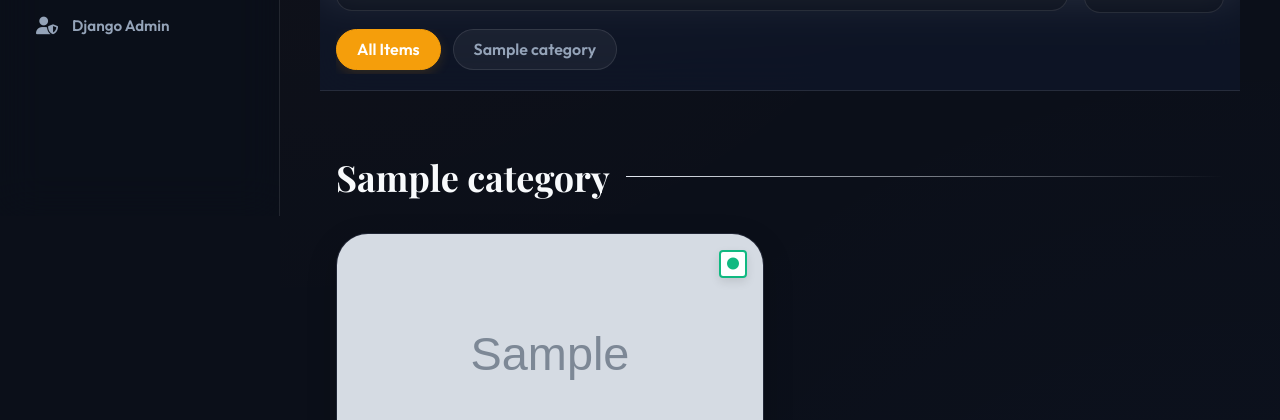
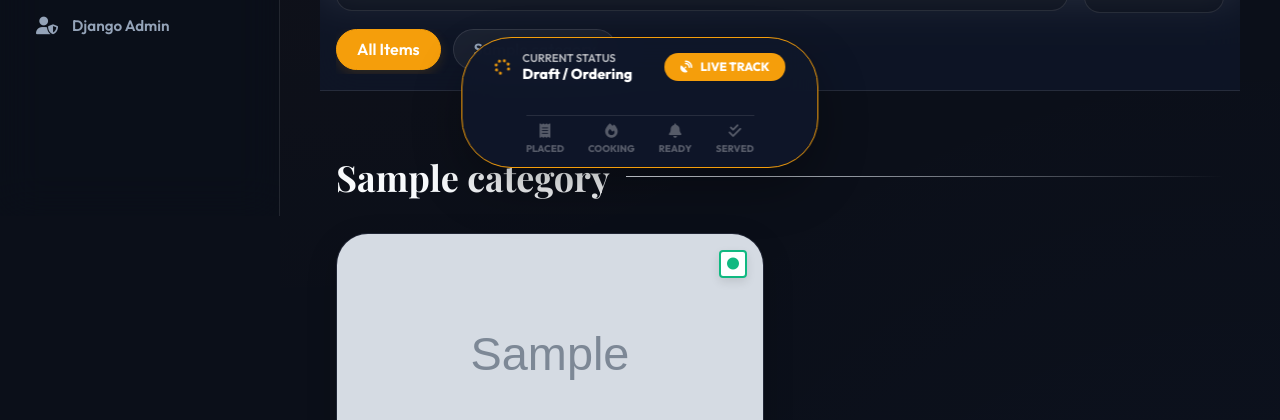
Before and after one commit to DarshanKaladiya/Python-Scripting, a Django app: page /menu/ in a window 1280 px wide. Shown: the part 600-1020 px from the top of the page. Run offline with Django 5.2, Linux system fonts and the light colour scheme; a user stored in the database is signed in; tables that the repository leaves empty hold one stand-in row (values such as "Sample post"); grey boxes marked "Sample" are stand-in pictures; parts of the project's set-up code (start-up, migrations or seed data) failed here and were passed over.

Commit message:
fix: tracking priority to prioritize new orders over stale session data

```diff
--- a/restaurant_pos/menu/views.py
+++ b/restaurant_pos/menu/views.py
@@ -32,23 +32,35 @@
         table_id = self.request.GET.get('table')
         active_order = None
 
-        # Priority 1: Table-based detection (Dine-in)
-        if table_id:
+        # Priority 1: UUID-based detection (Most explicit - from Redirect or Click)
+        order_uuid = self.request.GET.get('track')
+        if order_uuid:
+            active_order = Order.objects.filter(tracking_uuid=order_uuid).first()
+
+        # Priority 2: Table-based detection (Local context)
+        if not active_order and table_id:
             try:
                 table = Table.objects.get(id=table_id)
                 context['table'] = table
                 active_order = Order.objects.filter(
                     table=table,
-                    status__in=['draft', 'awaiting_confirmation', 'kot_sent', 'preparing', 'ready', 'completed']
+                    status__in=['draft', 'awaiting_confirmation', 'kot_sent', 'preparing', 'ready']
                 ).order_by('-created_at').first()
             except (Table.DoesNotExist, ValueError):
                 pass
 
-        # Priority 2: UUID-based detection (Direct Link / Takeaway Tracking)
-        if not active_order:
-            order_uuid = self.request.GET.get('track')
-            if order_uuid:
-                active_order = Order.objects.filter(tracking_uuid=order_uuid).first()
+        # Priority 3: User-based detection (Deeper persistence)
+        if not active_order and self.request.user.is_authenticated:
+            active_order = Order.objects.filter(
+                customer_user=self.request.user,
+                status__in=['draft', 'awaiting_confirmation', 'kot_sent', 'preparing', 'ready']
+            ).order_by('-created_at').first()
+
+        # Final check for Table model if not set by Priority 2
+        if table_id and not context.get('table'):
+             try:
+                context['table'] = Table.objects.get(id=table_id)
+             except: pass
 
         # If order is completed, only show it if recent (last 2 hours)
         from django.utils import timezone
--- a/restaurant_pos/orders/models.py
+++ b/restaurant_pos/orders/models.py
@@ -44,6 +44,7 @@
 
     table = models.ForeignKey(Table, null=True, blank=True, on_delete=models.SET_NULL)
     waiter = models.ForeignKey(User, null=True, blank=True, related_name='taken_orders', on_delete=models.SET_NULL)
+    customer_user = models.ForeignKey(User, null=True, blank=True, related_name='customer_orders', on_delete=models.SET_NULL)
 
     subtotal = models.DecimalField(max_digits=10, decimal_places=2, default=0)
     cgst = models.DecimalField(max_digits=10, decimal_places=2, default=0)
--- a/restaurant_pos/templates/menu/customer_menu.html
+++ b/restaurant_pos/templates/menu/customer_menu.html
@@ -1090,6 +1090,7 @@
                     // Show High-End Success Screen
                     document.getElementById('success-ord-num').innerText = `#${data.order_number}`;
                     if (data.tracking_uuid) {
+                        localStorage.setItem('last_tracking_id', data.tracking_uuid);
                         document.getElementById('modal-track-link').href = `/track/${data.tracking_uuid}/`;
                         // Redirect or show bar? Let's reload with specific track param to keep it clean
                         setTimeout(() => {
@@ -1116,13 +1117,13 @@
         let activeIdx = 0;
 
         switch(status) {
-            case 'Draft':
-            case 'Awaiting Confirmation':
-            case 'KOT Sent': activeIdx = 0; break;
-            case 'Preparing': activeIdx = 1; break;
-            case 'Ready': activeIdx = 2; break;
-            case 'Completed':
-            case 'Served': activeIdx = 3; break;
+            case 'draft':
+            case 'awaiting_confirmation':
+            case 'kot_sent': activeIdx = 0; break;
+            case 'preparing': activeIdx = 1; break;
+            case 'ready': activeIdx = 2; break;
+            case 'completed':
+            case 'served': activeIdx = 3; break;
         }
 
         for(let i=0; i<=activeIdx; i++) {
@@ -1138,11 +1139,41 @@
                 const resp = await fetch(`/api/orders/check_status/?order_number=${orderNumber}`);
                 const data = await resp.json();
                 document.getElementById('current-order-status').innerText = data.display_status;
-                updateTrackingIcons(data.display_status);
+                updateTrackingIcons(data.status);
+
+                // Auto-hide bar if order is finished
+                if (['completed', 'cancelled'].includes(data.status)) {
+                    setTimeout(() => {
+                        const bar = document.getElementById('active-order-tracker');
+                        if (bar) bar.style.display = 'none';
+                        localStorage.removeItem('last_tracking_id');
+                    }, 3000); // 3-second delay so they see the 'Served' icon one last time
+                }
             } catch (e) {}
         };
         checkStatus(); // Initial run
         setInterval(checkStatus, 15000);
+    } else {
+        // Fallback: Check localStorage if no order was passed from server
+        const lastTrackId = localStorage.getItem('last_tracking_id');
+        const currentUrl = new URL(window.location.href);
+        if (lastTrackId && !currentUrl.searchParams.has('track') && !currentUrl.searchParams.has('table')) {
+            // Check if this last track ID is still active
+            (async () => {
+                try {
+                    const resp = await fetch(`/api/orders/check_status/?tracking_uuid=${lastTrackId}`);
+                    if (resp.ok) {
+                        const data = await resp.json();
+                        if (['completed', 'cancelled'].includes(data.status)) {
+                            localStorage.removeItem('last_tracking_id');
+                        } else {
+                            // Auto-load it!
+                            window.location.href = `/menu/?track=${lastTrackId}`;
+                        }
+                    }
+                } catch(e) {}
+            })();
+        }
     }
 
 </script>
```
Also changed, not shown: restaurant_pos/orders/serializers.py (+7 -1 lines), restaurant_pos/orders/migrations/0006_order_customer_user_alter_order_tracking_uuid.py (added).
